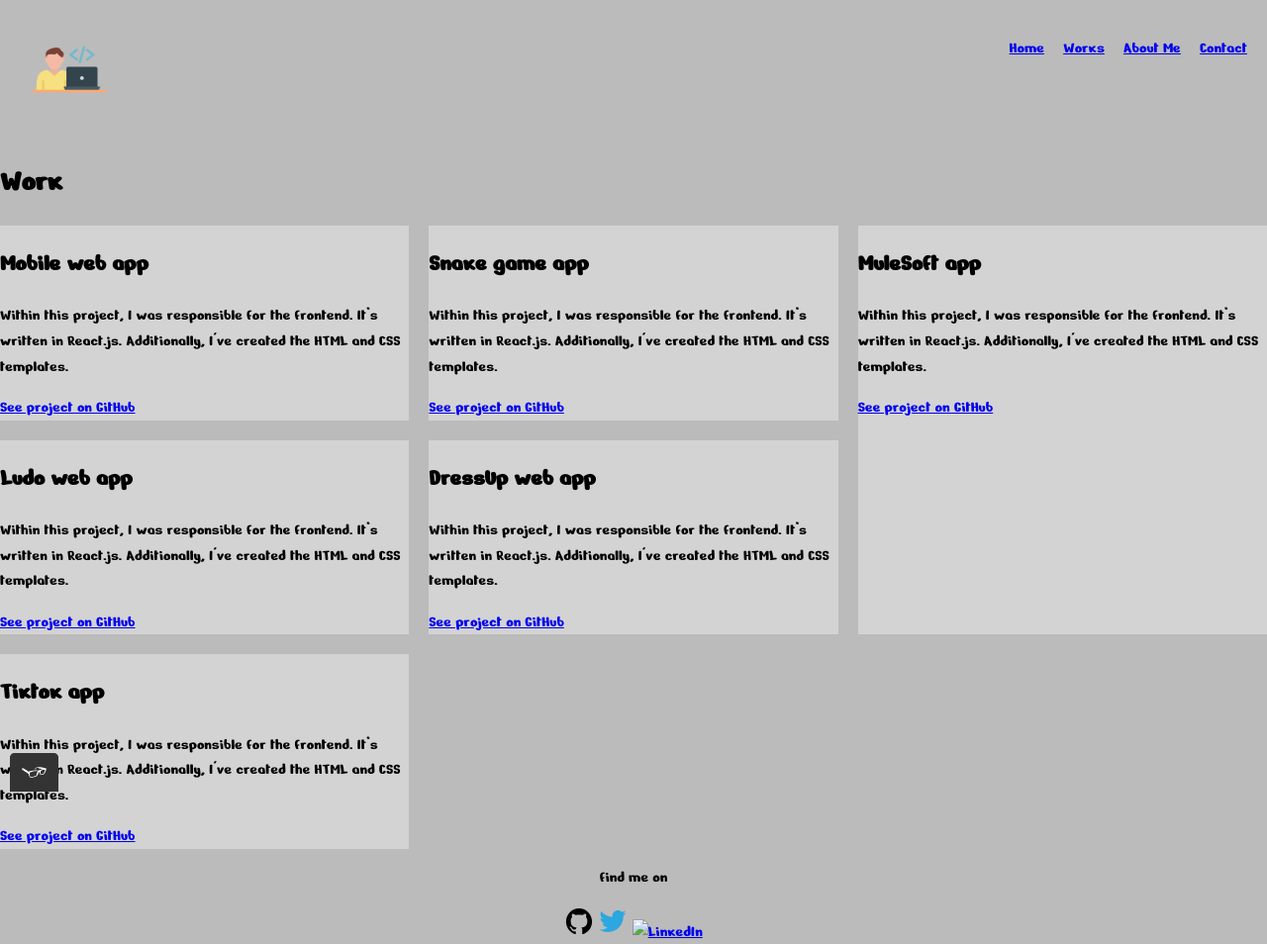
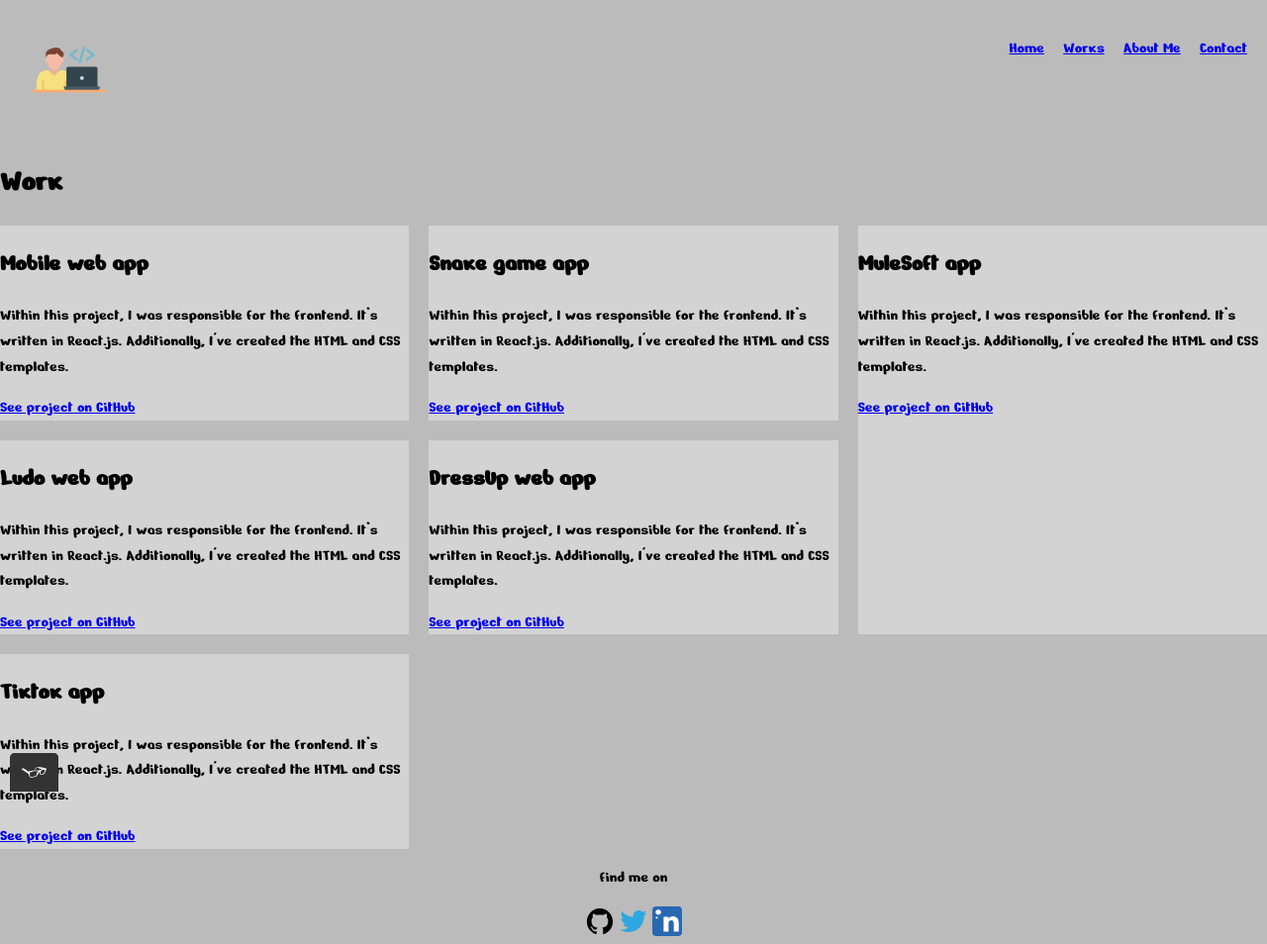
Before and after one commit to shilpasudhish/Portfolio-Site, a plain HTML site: page work.html in a window 1280 px wide. Shown: the whole page at 99% size. Drawn offline with nearby package versions, Linux system fonts and the light colour scheme.

Commit message:
Fixed the errors in work.html

```diff
--- a/work.html
+++ b/work.html
@@ -23,7 +23,7 @@
   <body>
     <header class="page-header">
       <img
-        src="img\10588211_software_developer_icon.png"
+        src="./img/10588211_software_developer_icon.png"
         class="page-header__item"
         alt=""
       />
@@ -128,9 +128,7 @@
           <img src="./img/294655_twitter_icon.svg" alt="Twitter"
         /></a>
         <a href="https://www.linkedin.com/in/shilpa-sudhish-614b74156/">
-          <img
-            src="./img/5296501_linkedin_network_linkedin logo_icon.svg"
-            alt="LinkedIn"
+          <img src="./img/linkedin_logo_icon.svg" alt="LinkedIn"
         /></a>
       </div>
     </footer>
```
